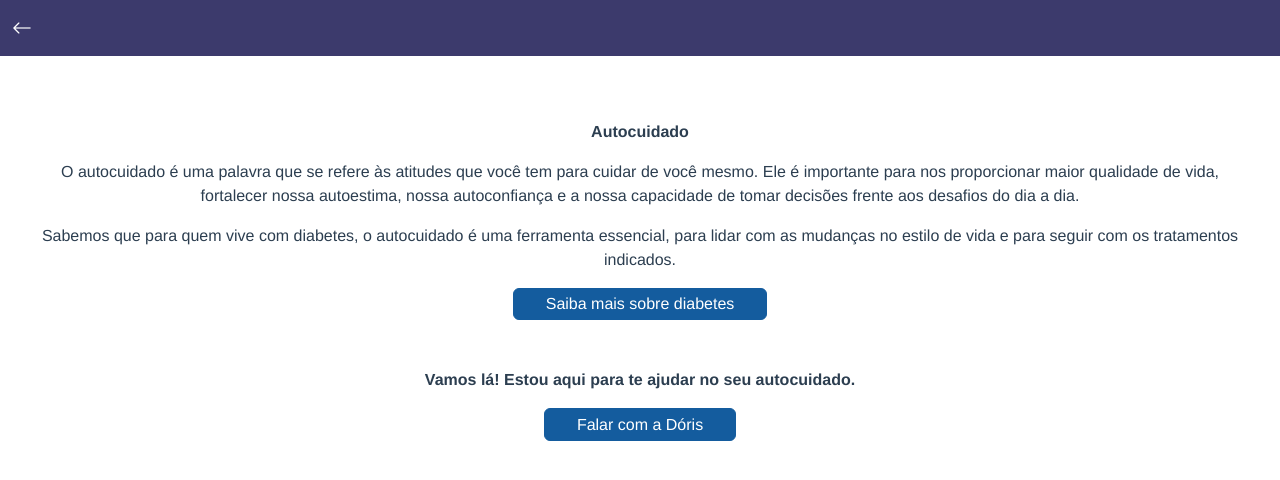
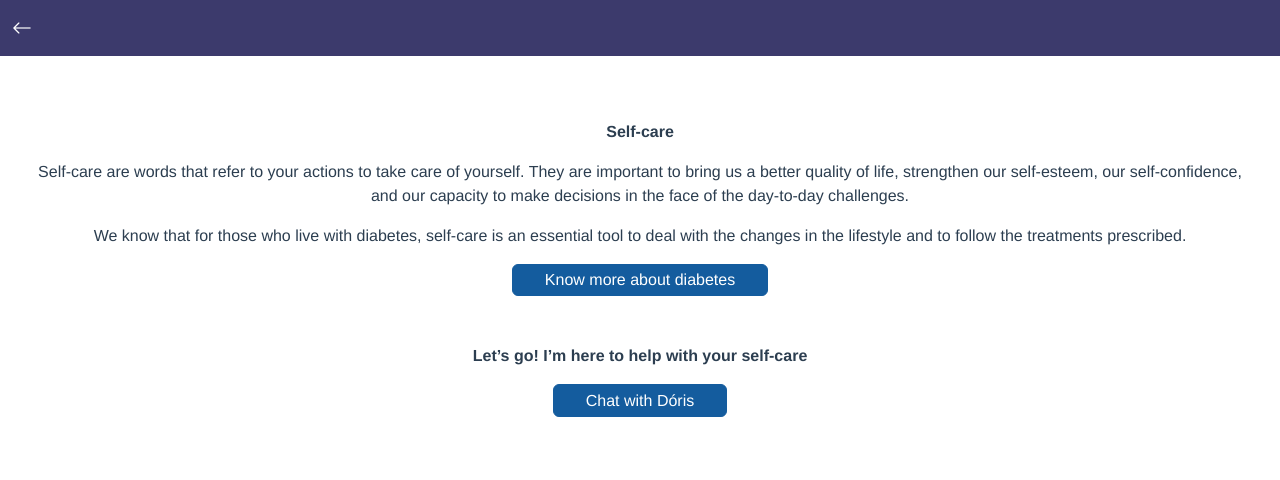
Before and after one commit to MateusGundel/pwa-diabetes-tc2, a JavaScript app: page /autocuidado in a window 1280 px wide. Shown: the top 480 px of the page. Built offline with nearby package versions, Linux system fonts and the light colour scheme; no server answers.

Commit message:
Adicionada a tradução em ingles de algumas telas

```diff
--- a/src/components/Cards.vue
+++ b/src/components/Cards.vue
@@ -1,20 +1,20 @@
 <template>
   <div>
     <img class="doris-image" src="../assets/images/doris-sozinha.jpg">
-    <p class="doris-fala">Sobre o que você gostaria de conversar comigo?</p>
+    <p class="doris-fala">What would you like to talk about with me?</p>
   </div>
   <div class="row">
     <div class="col-sm-12">
-      <card-item title="Alimentação" link="/doris"></card-item>
+      <card-item title="Feeding" link="/doris"></card-item>
     </div>
     <div class="col-sm-12">
-      <card-item title="Atividade Física" link="/doris"></card-item>
+      <card-item title="Physical Activity" link="/doris"></card-item>
     </div>
     <div class="col-sm-12">
-      <card-item title="Rótulos" link="/doris"></card-item>
+      <card-item title="Labels" link="/doris"></card-item>
     </div>
     <div class="col-sm-12">
-      <card-item title="Pé diabético" link="/doris"></card-item>
+      <card-item title="Diabetic Foot" link="/doris"></card-item>
     </div>
   </div>
 </template>
--- a/src/views/AutocuidadoView.vue
+++ b/src/views/AutocuidadoView.vue
@@ -3,18 +3,14 @@
     <header-app back_button="welcome_doris_voce"></header-app>
     <div class="body">
       <div class="autocuidado-view">
-        <p><b>Autocuidado</b></p>
-        <p>O autocuidado é uma palavra que se refere às atitudes que você tem para cuidar de você mesmo. Ele é
-          importante
-          para nos proporcionar maior qualidade de vida, fortalecer nossa autoestima, nossa autoconfiança e a nossa
-          capacidade de tomar decisões frente aos desafios do dia a dia.</p>
-        <p>Sabemos que para quem vive com diabetes, o autocuidado é uma ferramenta essencial, para lidar com as mudanças
-          no estilo de vida e para seguir com os tratamentos indicados.</p>
-        <router-link class="btn btn-info" :to="{name: 'diabetes'}">Saiba mais sobre diabetes</router-link>
+        <p><b>Self-care</b></p>
+        <p>Self-care are words that refer to your actions to take care of yourself. They are important to bring us a better quality of life, strengthen our self-esteem, our self-confidence, and our capacity to make decisions in the face of the day-to-day challenges.</p>
+        <p>We know that for those who live with diabetes, self-care is an essential tool to deal with the changes in the lifestyle and to follow the treatments prescribed.</p>
+        <router-link class="btn btn-info" :to="{name: 'diabetes'}">Know more about diabetes</router-link>
       </div>
       <div class="doris">
-        <p><b>Vamos lá! Estou aqui para te ajudar no seu autocuidado.</b></p>
-        <router-link class="btn btn-info" :to="{name: 'welcome_doris_instructions'}">Falar com a Dóris</router-link>
+        <p><b>Let’s go! I’m here to help with your self-care</b></p>
+        <router-link class="btn btn-info" :to="{name: 'welcome_doris_instructions'}">Chat with Dóris</router-link>
       </div>
     </div>
 
--- a/src/views/DiabetesView.vue
+++ b/src/views/DiabetesView.vue
@@ -5,19 +5,11 @@
       <div class="diabetes">
         <p class="title"><b>Diabetes</b></p>
         <img src="../assets/images/diabetes-view.jpeg">
-        <p class="info">A diabetes é uma condição em que os níveis de açúcar no sangue (glicemia) ficam elevados devido
-          a algum
-          problema que ocorre no pâncreas, que produz pouca/ou que não consegue produzir insulina. É a insulina que
-          reduz os níveis de açúcar no sangue, permitindo que a glicose presente na corrente sanguínea, proveniente da
-          nossa alimentação, entre nas células corporais e seja convertida em energia.</p>
-        <p class="info">Quando a glicose fica elevada no sangue (hiperglicemia) por longos períodos podem acontecer
-          complicações a
-          longo prazo. Para regular e evitar tudo isso, são indicados medicamentos e dependendo do caso, aplicação de
-          insulina. Mas além disso, ter bons hábitos de saúde são a chave do sucesso no tratamento da diabetes. Cuidar
-          da saúde como um todo faz parte do tratamento e auxilia na manutenção de um estado de saúde mais adequado.</p>
+        <p class="info">Diabetes is a condition in which the levels of blood sugar (glycemia) become too high due to a problem that occurs in the pancreas, which produces low levels/or is uncapable of producing insulin. It is the insulin that reduces the levels of blood sugar, allowing the glucose present in the bloodstream, originating from our food intake, to enter the body cells to be converted into energy. </p>
+        <p class="info">When blood glucose becomes too high (hyperglicemia) for long periods of time, long term complications might occur. Intending to regulate and avoid all that, medicines are prescribed and, depending on the situation, the application of insulin. But, besides that, having good health habits are key to the success in the treatment of diabetes. Take care of your health as a whole is part of the treatment and it helps to maintain a more appropriate health state. </p>
       </div>
       <div class="doris">
-        <button v-on:click="this.$router.push('welcome_doris_instructions') " class="btn btn-info">Falar com a Dóris</button>
+        <button v-on:click="this.$router.push('welcome_doris_instructions') " class="btn btn-info">Chat with Dóris</button>
       </div>
     </div>
 
--- a/src/views/EntryMenuView.vue
+++ b/src/views/EntryMenuView.vue
@@ -4,7 +4,7 @@
     <img class="logo-app" src="../assets/images/logo-text.png">
     <div class="buttons">
       <router-link class="btn btn-info" :to="{name: 'welcome_doris'}">Tutorial</router-link>
-      <router-link class="btn btn-info" :to="{name: 'home'}">Chat com a Dóris</router-link>
+      <router-link class="btn btn-info" :to="{name: 'home'}">Chat with Dóris</router-link>
     </div>
   </div>
 </template>
--- a/src/views/EntryView.vue
+++ b/src/views/EntryView.vue
@@ -1,7 +1,7 @@
 <template>
   <div class="entry background-app">
     <img class="logo-app" src="../assets/images/logo-text.png">
-    <router-link class="btn btn-info" :to="{name: 'entry_menu'}">Entrar</router-link>
+    <router-link class="btn btn-info" :to="{name: 'entry_menu'}">Start</router-link>
   </div>
 </template>
 
--- a/src/views/WelcomeDoris.vue
+++ b/src/views/WelcomeDoris.vue
@@ -4,10 +4,8 @@
     <div class="body">
       <img class="doris-image" src="../assets/images/doris-sozinha.jpg">
       <div class="doris-fala">
-        <p class="">Olá, eu sou a Dóris.</p>
-        <p class="">Sou uma assistente virtual e vou conversar com você. Estou aqui para te
-          mostrar dicas e informações que vão te ajudar a cuidar da sua saúde e da diabetes. Minha missão é contribuir
-          para o seu bem-estar e sua qualidade de vida.</p>
+        <p class="">Hello, I’m Dóris</p>
+        <p class="">I’m here to show you tips and information that are going to help you to take care of your health and the diabetes. My mission is to assist with your well-being and your quality of life.</p>
       </div>
       <router-link class="next-page" :to="{name: 'welcome_doris_voce'}"><i class="bi bi-arrow-right-circle-fill"></i>
       </router-link>
--- a/src/views/WelcomeDorisInstructions.vue
+++ b/src/views/WelcomeDorisInstructions.vue
@@ -4,13 +4,11 @@
     <div class="body">
       <img class="doris-image" src="../assets/images/doris-sozinha.jpg">
       <div class="textos">
-        <p>Preciso te passar algumas informações rápidas.</p>
-        <p>Quando você me perguntar alguma coisa no chat, eu irei me comunicar com você através de texto da fala
-          também!</p>
-        <p>Se você não quiser me ouvir, você pode clicar no pause <i class="bi bi-pause-circle"></i> ou também no botão
-          de volume <i class="bi bi-volume-up-fill"></i> no começo do chat.</p>
+        <p>I need to give you a few quick information.</p>
+        <p>When you ask me something in the chat, I will communicate with you by text and speaking too! </p>
+        <p>If you don’t want to listen to me, you can click pause  <i class="bi bi-pause-circle"></i> or the volume button <i class="bi bi-volume-up-fill"></i> in the beginning of the chat.</p>
         <img src="../assets/images/instrucao-1.png">
-        <p>Para interagir comigo, pode usar os botões com as sugestões ou então escrever alguma coisa.</p>
+        <p>To interact with me, you can use the buttons with the suggestions, or you can type something.</p>
       </div>
       <router-link class="next-page" :to="{name: 'home'}"><i class="bi bi-arrow-right-circle-fill"></i>
       </router-link>
--- a/src/views/WelcomeDorisVoce.vue
+++ b/src/views/WelcomeDorisVoce.vue
@@ -4,13 +4,12 @@
     <div class="body">
       <img class="doris-image" src="../assets/images/doris-sozinha.jpg">
       <div class="textos">
-        <p>Inicialmente, quero te apresentar alguém muito importante.</p>
-        <p>Isso mesmo, tem uma pessoa que é muito importante e especial para sua vida.</p>
-        <p><b>Sabe quem é? Você!</b></p>
-        <p>Você é a pessoa mais importante para a sua vida e para cuidar da sua saúde.</p>
-        <p>Sabe por quê? Porque quando você consegue cuidar de si mesmo, se sentir bem, ficar feliz e orgulhoso de si
-          mesmo e também com o mundo ao seu redor, a vida fica mais leve e mais tranquila.</p>
-        <p><b>E você sabe como isso se chama? Autocuidado.</b></p>
+        <p>Initially, I want to introduce you someone who is very important.</p>
+        <p>That’s right! There is someone who is very important and special for your life.</p>
+        <p><b>Do you know who it is? It’s You!</b></p>
+        <p>You are the most important person for your life and to take care of your health.</p>
+        <p>Do you know why? That’s because when you can take care of yourself, feel good about yourself, are happy and proud of yourself and with the world around you, life gets lighter and more peaceful.</p>
+        <p><b>Do you know how this is called? Self-care.</b></p>
       </div>
       <router-link class="next-page" :to="{name: 'autocuidado'}"><i class="bi bi-arrow-right-circle-fill"></i>
       </router-link>
```
